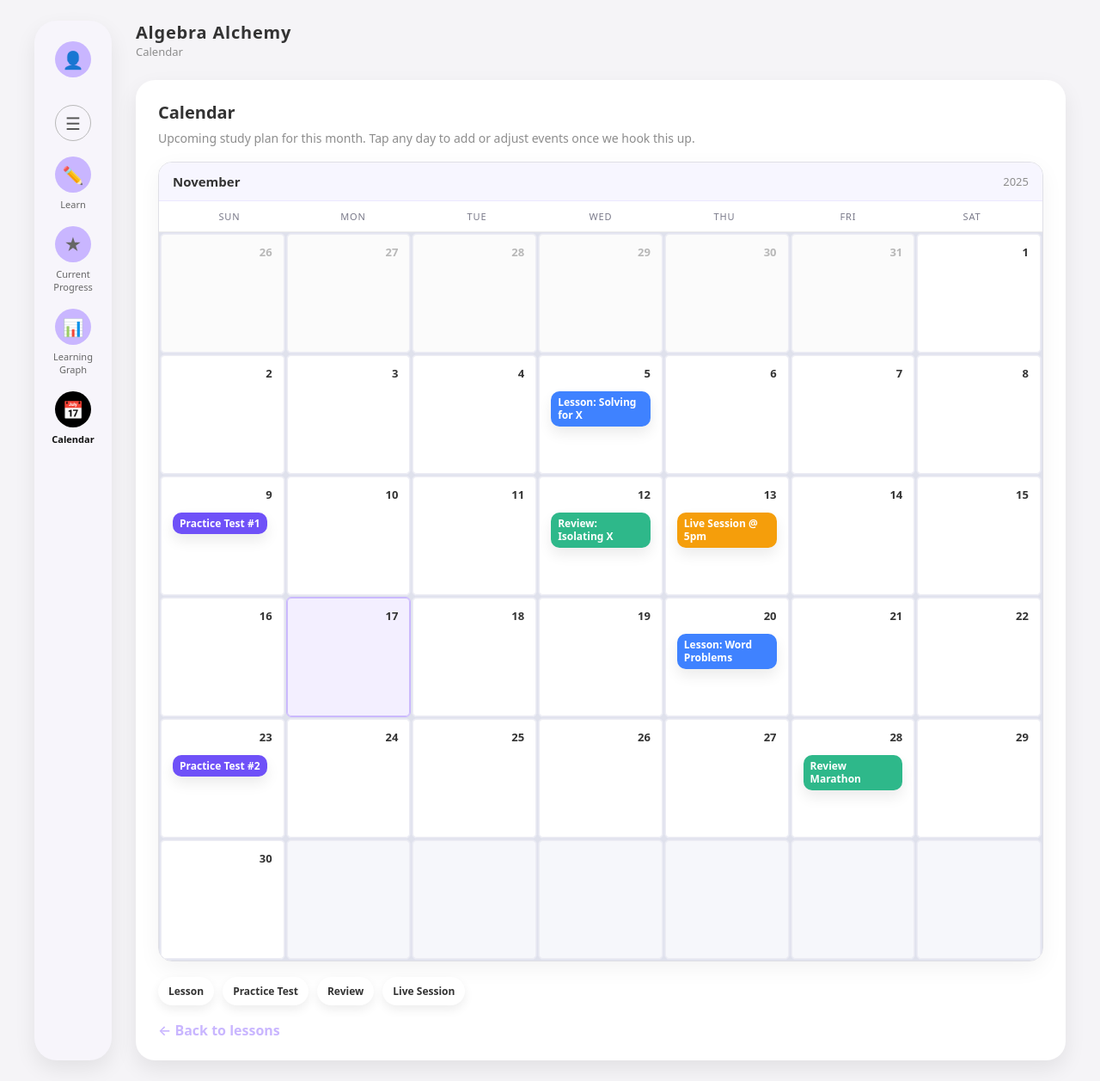
After one commit to Anirudh02-sys/Algebra-Alchemy, a Django app: page /calendar/ in a window 1280 px wide. The commit adds this page. Shown: the whole page at 86% size. Run offline with Django 5.2, Linux system fonts and the light colour scheme.

Commit message:
calendar is hardcoded

```diff
--- /dev/null
+++ b/algebra_alchemy/templates/calendar.html
@@ -0,0 +1,239 @@
+{% load static %}
+<!DOCTYPE html>
+<html lang="en">
+<head>
+    <meta charset="UTF-8">
+    <title>Algebra Alchemy – Calendar</title>
+    <link rel="stylesheet" href="{% static 'css/tutor.css' %}">
+    <style>
+        /* Calendar-specific overrides to enforce grid layout even if external CSS is cached */
+        .calendar {
+            margin: 16px auto 0;
+            border: 1px solid #e0e0e6;
+            border-radius: 16px;
+            overflow: hidden;
+            background: #fff;
+            max-width: 1100px;
+            box-shadow: 0 8px 26px rgba(0,0,0,0.05);
+        }
+        .calendar-header {
+            display: flex;
+            justify-content: space-between;
+            align-items: center;
+            padding: 12px 16px;
+            background: #f7f6ff;
+            border-bottom: 1px solid #ece8ff;
+        }
+        .calendar-weekdays {
+            display: grid;
+            grid-template-columns: repeat(7, 1fr);
+            padding: 10px 14px;
+            gap: 8px;
+            font-size: 11px;
+            text-transform: uppercase;
+            letter-spacing: 0.08em;
+            color: #7a7a8a;
+            text-align: center;
+            border-bottom: 1px solid #ececec;
+        }
+        .calendar-grid {
+            display: grid;
+            grid-template-columns: repeat(7, 1fr);
+            grid-auto-rows: 140px;
+            gap: 1px;
+            background: #dfe1ec;
+            padding: 1px;
+        }
+        .calendar-day {
+            padding: 12px 14px;
+            display: flex;
+            flex-direction: column;
+            gap: 8px;
+            background: #fff;
+            position: relative;
+            border: 1px solid #e6e7f2;
+            border-radius: 6px;
+        }
+        .calendar-day.muted { color: #b8b8b8; }
+        .calendar-day.today {
+            background: #f3efff;
+            box-shadow: inset 0 0 0 1px rgba(93,41,238,0.25);
+        }
+        .calendar-day .date {
+            font-weight: 700;
+            font-size: 13px;
+            text-align: right;
+        }
+        .calendar-day.empty {
+            background: #f6f7fb;
+            border: 1px solid #e6e7f2;
+            color: transparent;
+        }
+        .calendar .chip {
+            box-shadow: 0 8px 16px rgba(0,0,0,0.08);
+            font-size: 12px;
+        }
+        .calendar-legend {
+            margin-top: 18px;
+            margin-bottom: 10px;
+            display: flex;
+            gap: 10px;
+            flex-wrap: wrap;
+        }
+        .calendar-legend .chip {
+            padding: 8px 12px;
+            font-size: 12px;
+            box-shadow: 0 5px 12px rgba(0,0,0,0.07);
+        }
+        .back-link {
+            display: inline-block;
+            margin-top: 8px;
+        }
+    </style>
+</head>
+<body>
+<div class="app-shell">
+    <!-- SIDEBAR -->
+    <aside class="sidebar">
+        <div class="sidebar-top">
+            <div class="nav-icon-circle">
+                👤
+            </div>
+        </div>
+
+        <div class="nav-section">
+            <div class="nav-item">
+                <div class="nav-icon-circle outline">
+                    ☰
+                </div>
+            </div>
+
+            <a href="{% url 'tutor-dashboard' %}" class="nav-item {% if active_page|default:'learn' == 'learn' %}active{% endif %}">
+                <div class="nav-icon-circle">✏️</div>
+                <span>Learn</span>
+            </a>
+
+            <a href="{% url 'current-progress' %}" class="nav-item {% if active_page == 'progress' %}active{% endif %}">
+                <div class="nav-icon-circle">★</div>
+                <span>Current<br>Progress</span>
+            </a>
+
+            <a href="{% url 'learning-graph' %}" class="nav-item {% if active_page == 'graph' %}active{% endif %}">
+                <div class="nav-icon-circle">📊</div>
+                <span>Learning<br>Graph</span>
+            </a>
+
+            <a href="{% url 'calendar' %}" class="nav-item {% if active_page == 'calendar' %}active{% endif %}">
+                <div class="nav-icon-circle">📅</div>
+                <span>Calendar</span>
+            </a>
+        </div>
+
+        <div class="sidebar-spacer"></div>
+    </aside>
+
+    <!-- MAIN AREA -->
+    <main class="main-area">
+        <header class="top-bar">
+            <div>
+                <div class="top-title">Algebra Alchemy</div>
+                <div class="top-subtitle">Calendar</div>
+            </div>
+        </header>
+
+        <section class="content-single">
+            <article class="page-card">
+                <h1 class="page-card-title">Calendar</h1>
+                <p class="page-card-body">
+                    Upcoming study plan for this month. Tap any day to add or adjust events once we hook this up.
+                </p>
+
+                <div class="calendar">
+                    <div class="calendar-header">
+                        <div class="calendar-month">November</div>
+                        <div class="calendar-year">2025</div>
+                    </div>
+
+                    <div class="calendar-weekdays">
+                        <span>Sun</span><span>Mon</span><span>Tue</span><span>Wed</span><span>Thu</span><span>Fri</span><span>Sat</span>
+                    </div>
+
+                    <div class="calendar-grid">
+                        <div class="calendar-day muted"><span class="date">26</span></div>
+                        <div class="calendar-day muted"><span class="date">27</span></div>
+                        <div class="calendar-day muted"><span class="date">28</span></div>
+                        <div class="calendar-day muted"><span class="date">29</span></div>
+                        <div class="calendar-day muted"><span class="date">30</span></div>
+                        <div class="calendar-day muted"><span class="date">31</span></div>
+                        <div class="calendar-day"><span class="date">1</span></div>
+
+                        <div class="calendar-day"><span class="date">2</span></div>
+                        <div class="calendar-day"><span class="date">3</span></div>
+                        <div class="calendar-day"><span class="date">4</span></div>
+                        <div class="calendar-day"><span class="date">5</span>
+                            <div class="event chip blue">Lesson: Solving for X</div>
+                        </div>
+                        <div class="calendar-day"><span class="date">6</span></div>
+                        <div class="calendar-day"><span class="date">7</span></div>
+                        <div class="calendar-day"><span class="date">8</span></div>
+                        <div class="calendar-day"><span class="date">9</span>
+                            <div class="event chip purple">Practice Test #1</div>
+                        </div>
+
+                        <div class="calendar-day"><span class="date">10</span></div>
+                        <div class="calendar-day"><span class="date">11</span></div>
+                        <div class="calendar-day"><span class="date">12</span>
+                            <div class="event chip green">Review: Isolating X</div>
+                        </div>
+                        <div class="calendar-day"><span class="date">13</span>
+                            <div class="event chip orange">Live Session @ 5pm</div>
+                        </div>
+                        <div class="calendar-day"><span class="date">14</span></div>
+                        <div class="calendar-day"><span class="date">15</span></div>
+                        <div class="calendar-day"><span class="date">16</span></div>
+
+                        <div class="calendar-day today"><span class="date">17</span></div>
+                        <div class="calendar-day"><span class="date">18</span></div>
+                        <div class="calendar-day"><span class="date">19</span></div>
+                        <div class="calendar-day"><span class="date">20</span>
+                            <div class="event chip blue">Lesson: Word Problems</div>
+                        </div>
+                        <div class="calendar-day"><span class="date">21</span></div>
+                        <div class="calendar-day"><span class="date">22</span></div>
+                        <div class="calendar-day"><span class="date">23</span>
+                            <div class="event chip purple">Practice Test #2</div>
+                        </div>
+
+                        <div class="calendar-day"><span class="date">24</span></div>
+                        <div class="calendar-day"><span class="date">25</span></div>
+                        <div class="calendar-day"><span class="date">26</span></div>
+                        <div class="calendar-day"><span class="date">27</span></div>
+                        <div class="calendar-day"><span class="date">28</span>
+                        <div class="event chip green">Review Marathon</div>
+                        </div>
+                        <div class="calendar-day"><span class="date">29</span></div>
+
+                        <div class="calendar-day"><span class="date">30</span></div>
+                        <div class="calendar-day empty"><span class="date">&nbsp;</span></div>
+                        <div class="calendar-day empty"><span class="date">&nbsp;</span></div>
+                        <div class="calendar-day empty"><span class="date">&nbsp;</span></div>
+                        <div class="calendar-day empty"><span class="date">&nbsp;</span></div>
+                        <div class="calendar-day empty"><span class="date">&nbsp;</span></div>
+                        <div class="calendar-day empty"><span class="date">&nbsp;</span></div>
+                    </div>
+                </div>
+
+                <div class="calendar-legend">
+                    <span class="chip blue">Lesson</span>
+                    <span class="chip purple">Practice Test</span>
+                    <span class="chip green">Review</span>
+                    <span class="chip orange">Live Session</span>
+                </div>
+
+                <a class="page-cta back-link" href="{% url 'tutor-dashboard' %}">← Back to lessons</a>
+            </article>
+        </section>
+    </main>
+</div>
+</body>
+</html>
--- a/algebra_alchemy/urls.py
+++ b/algebra_alchemy/urls.py
@@ -17,7 +17,12 @@ Including another URLconf
 from django.contrib import admin
 from django.urls import path, re_path
 from django.contrib.auth import views as auth_views
-from .views import tutor_dashboard
+from .views import (
+    tutor_dashboard,
+    current_progress,
+    learning_graph,
+    calendar_view,
+)
 
 # import algebra_alchemy.views as views
 
@@ -27,4 +32,7 @@ urlpatterns = [
     # path("home/", views.home, name='home'),
     # re_path(r'^sendmessage$', views.sendmessage, name ='sendmessage'),
     path("", tutor_dashboard, name="tutor-dashboard"),
+    path("progress/", current_progress, name="current-progress"),
+    path("graph/", learning_graph, name="learning-graph"),
+    path("calendar/", calendar_view, name="calendar"),
 ]
--- a/algebra_alchemy/views.py
+++ b/algebra_alchemy/views.py
@@ -34,4 +34,16 @@ from django.shortcuts import render, redirect, get_object_or_404
 
 def tutor_dashboard(request):
     # client = OpenAI(api_key=os.getenv("OPENAI_API_KEY"))
-    return render(request, "tutor.html")
+    return render(request, "tutor.html", {"active_page": "learn"})
+
+
+def current_progress(request):
+    return render(request, "current_progress.html", {"active_page": "progress"})
+
+
+def learning_graph(request):
+    return render(request, "learning_graph.html", {"active_page": "graph"})
+
+
+def calendar_view(request):
+    return render(request, "calendar.html", {"active_page": "calendar"})
--- a/static/css/tutor.css
+++ b/static/css/tutor.css
@@ -73,6 +73,7 @@ body {
     color: #666;
     cursor: pointer;
     text-align: center;
+    text-decoration: none;
 }
 
 .nav-item.active .nav-icon-circle {
@@ -125,6 +126,171 @@ body {
     grid-template-columns: minmax(260px, 340px) minmax(360px, 1fr);
     gap: 40px;
     align-items: flex-start;
+}
+
+.content-single {
+    display: flex;
+    flex-direction: column;
+    gap: 20px;
+}
+
+.page-card {
+    background: var(--card-bg);
+    border-radius: var(--radius-lg);
+    box-shadow: var(--shadow-soft);
+    padding: 24px 26px;
+}
+
+.page-card-title {
+    font-size: 20px;
+    font-weight: 800;
+    margin-bottom: 6px;
+}
+
+.page-card-body {
+    color: var(--text-muted);
+    font-size: 14px;
+    line-height: 1.55;
+    margin-bottom: 12px;
+    font-weight: 400;
+}
+
+.page-cta {
+    display: inline-flex;
+    align-items: center;
+    gap: 6px;
+    color: var(--purple);
+    font-weight: 600;
+    text-decoration: none;
+}
+
+.page-cta:hover {
+    text-decoration: underline;
+}
+
+.calendar {
+    margin: 14px auto 0;
+    border: 1px solid #e5e5e5;
+    border-radius: 16px;
+    overflow: hidden;
+    background: #fff;
+    max-width: 1040px;
+    box-shadow: 0 8px 30px rgba(0,0,0,0.05);
+}
+
+.calendar-header {
+    display: flex;
+    justify-content: space-between;
+    align-items: center;
+    padding: 12px 16px;
+    background: #f7f6ff;
+    border-bottom: 1px solid #ece8ff;
+}
+
+.calendar-month {
+    font-weight: 700;
+    font-size: 15px;
+}
+
+.calendar-year {
+    color: var(--text-muted);
+    font-size: 13px;
+}
+
+.calendar-weekdays {
+    display: grid;
+    grid-template-columns: repeat(7, 1fr);
+    padding: 12px 12px 10px;
+    gap: 12px;
+    font-size: 11px;
+    text-transform: uppercase;
+    letter-spacing: 0.08em;
+    color: var(--text-muted);
+    text-align: center;
+    border-bottom: 1px solid #ececec;
+}
+
+.calendar-grid {
+    display: grid;
+    grid-template-columns: repeat(7, 1fr);
+    gap: 12px;
+    padding: 12px;
+    background: #f8f8fb;
+}
+
+.calendar-day {
+    min-height: 110px;
+    border: 1px solid transparent;
+    padding: 12px 14px;
+    background: #fff;
+    display: flex;
+    flex-direction: column;
+    gap: 6px;
+    position: relative;
+    box-shadow: inset 0 0 0 1px #ececf3;
+    border-radius: 12px;
+}
+
+.calendar-day.muted {
+    color: #b8b8b8;
+    background: #fbfbfb;
+}
+
+.calendar-day.today {
+    border-color: var(--purple);
+    box-shadow: 0 0 0 2px rgba(93, 41, 238, 0.12);
+}
+
+.calendar-day .date {
+    font-weight: 700;
+    font-size: 13px;
+    text-align: right;
+}
+
+.calendar .event {
+    font-size: 11px;
+    line-height: 1.3;
+    color: #222;
+}
+
+.calendar .chip {
+    display: inline-flex;
+    align-items: center;
+    padding: 5px 8px;
+    border-radius: 10px;
+    font-weight: 600;
+    font-size: 11px;
+    color: #fff;
+    width: fit-content;
+    box-shadow: none;
+    margin-top: 4px;
+}
+
+.calendar .chip.blue {
+    background: #3f82ff;
+}
+
+.calendar .chip.purple {
+    background: #6f51f8;
+}
+
+.calendar .chip.green {
+    background: #2eb88a;
+}
+
+.calendar .chip.orange {
+    background: #f59e0b;
+}
+
+.calendar-legend {
+    margin-top: 16px;
+    display: flex;
+    gap: 10px;
+    flex-wrap: wrap;
+}
+
+.calendar-legend .chip {
+    box-shadow: 0 8px 18px rgba(0,0,0,0.06);
 }
 
 /* LESSON CARD ------------------------------------------------- */
```
Also changed, not shown: algebra_alchemy/templates/current_progress.html (added, +72 -0 lines), algebra_alchemy/templates/learning_graph.html (added, +72 -0 lines), algebra_alchemy/templates/tutor.html (+8 -8 lines).
